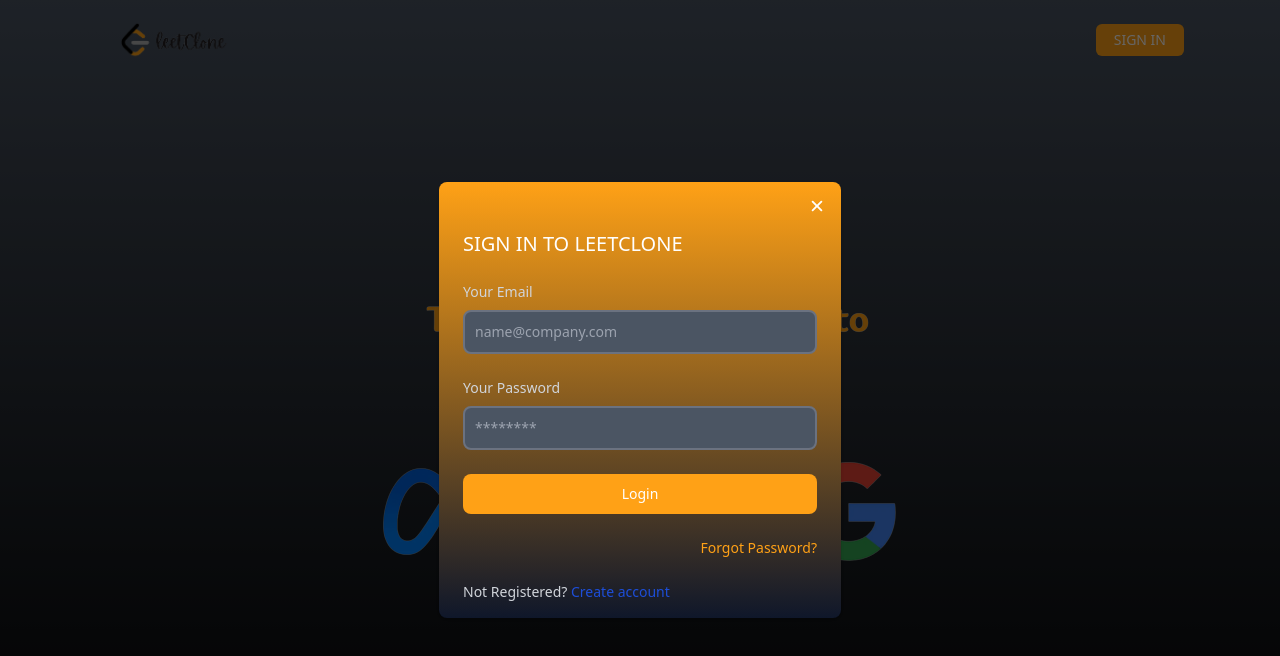
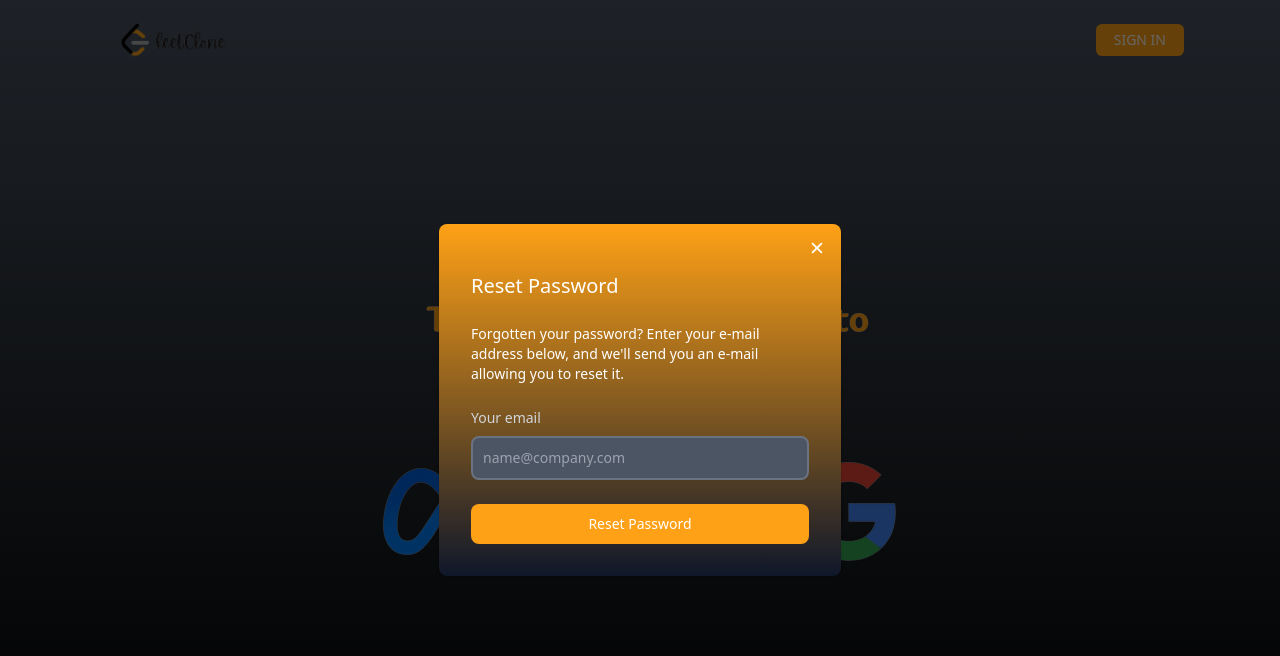
Before and after one commit to abdulApp/arcode_hub, a Next.js app: page /auth in a window 1280 px wide. Shown: the top 656 px of the page. Built offline with nearby package versions, Linux system fonts and the light colour scheme.

Commit message:
finish the form desgin in login, signup and reset password pages

```diff
--- a/src/components/Modals/AuthModal.tsx
+++ b/src/components/Modals/AuthModal.tsx
@@ -1,6 +1,10 @@
 import React, { useEffect } from "react";
+
+import Login from "./Login";
+import Signup from "./Signup";
+import ResetPassword from "./ResetPassword";
+
 import { IoClose } from "react-icons/io5";
-import Login from "./Login";
 
 type AuthModalProps = {};
 
@@ -23,12 +27,12 @@
                 <IoClose className="h-5 w-5" />
               </button>
             </div>
-            <Login />
+            {/* <Login /> */}
+            {/* <Signup /> */}
+            <ResetPassword />
             {/* {authModal.type === "login" ? (
             ) : authModal.type === "register" ? (
-              <Signup />
             ) : (
-              <ResetPassword />
             )} */}
           </div>
         </div>
--- a/src/components/Modals/ResetPassword.tsx
+++ b/src/components/Modals/ResetPassword.tsx
@@ -3,6 +3,41 @@
 type ResetPasswordProps = {};
 
 const ResetPassword: React.FC<ResetPasswordProps> = () => {
-  return <div>Have a good coding</div>;
+  return (
+    <form
+      className="space-y-6 px-6 lg:px-8 pb-4 sm:pb-6 xl:pb-8"
+      // onSubmit={handleReset}
+    >
+      <h3 className="text-xl font-medium  text-white">Reset Password</h3>
+      <p className="text-sm text-white ">
+        Forgotten your password? Enter your e-mail address below, and we&apos;ll
+        send you an e-mail allowing you to reset it.
+      </p>
+      <div>
+        <label
+          htmlFor="email"
+          className="text-sm font-medium block mb-2 text-gray-300"
+        >
+          Your email
+        </label>
+        <input
+          type="email"
+          name="email"
+          // onChange={(e) => setEmail(e.target.value)}
+          id="email"
+          className="border-2 outline-none sm:text-sm rounded-lg focus:ring-blue-500 focus:border-blue-500 block w-full p-2.5 bg-gray-600 border-gray-500 placeholder-gray-400 text-white"
+          placeholder="name@company.com"
+        />
+      </div>
+
+      <button
+        type="submit"
+        className={`w-full text-white  focus:ring-4 focus:ring-blue-300 font-medium rounded-lg text-sm px-5 py-2.5 text-center
+                bg-brand-orange hover:bg-brand-orange-s `}
+      >
+        Reset Password
+      </button>
+    </form>
+  );
 };
 export default ResetPassword;
--- a/src/components/Modals/Signup.tsx
+++ b/src/components/Modals/Signup.tsx
@@ -1,8 +1,76 @@
 import React from "react";
 
-type SingnupProps = {};
+type SignupProps = {};
 
-const Singnup: React.FC<SingnupProps> = () => {
-  return <div>Have a good coding</div>;
+const Signup: React.FC<SignupProps> = () => {
+  return (
+    <form className="space-y-6 px-6 pb-4">
+      <h3 className="text-xl font-medium text-white uppercase">
+        Registered to leetclone
+      </h3>
+      {/* EMAIL */}
+      <div>
+        <label
+          htmlFor="email"
+          className="text-sm font-medium block mb-2 text-gray-300"
+        >
+          Email
+        </label>
+        <input
+          type="email"
+          name="email"
+          id="email"
+          className="border-2 outline-none sm:text-sm rounded-lg focus:ring-blue-500 focus:border-blue-500 block w-full p-2.5 bg-gray-600 border-gray-500 placeholder-gray-400 text-white"
+          placeholder="name@company.com"
+        />
+      </div>
+      {/* NAME */}
+      <div>
+        <label
+          htmlFor="displayname"
+          className="text-sm font-medium block mb-2 text-gray-300"
+        >
+          Display Name
+        </label>
+        <input
+          type="displayname"
+          name="displayname"
+          id="displayname"
+          className="border-2 outline-none sm:text-sm rounded-lg focus:ring-blue-500 focus:border-blue-500 block w-full p-2.5 bg-gray-600 border-gray-500 placeholder-gray-400 text-white"
+          placeholder="Abdul Alamoudi"
+        />
+      </div>
+      {/* PASSWORD */}
+      <div>
+        <label
+          htmlFor="password"
+          className="text-sm font-medium block mb-2 text-gray-300"
+        >
+          Password
+        </label>
+        <input
+          type="password"
+          name="password"
+          id="password"
+          className="border-2 outline-none sm:text-sm rounded-lg focus:ring-blue-500 focus:border-blue-500 block w-full p-2.5 bg-gray-600 border-gray-500 placeholder-gray-400 text-white"
+          placeholder="********"
+        />
+      </div>
+
+      <button
+        type="submit"
+        className="w-full text-white focus:ring-blue-300 font-medium rounded-lg text-sm px-5 py-2.5 text-center bg-brand-orange hover:bg-brand-orange-s"
+      >
+         Registered
+      </button>
+
+      <div className="text-sm font-medium text-gray-300">
+        Already have an account?{" "}
+        <a href="#" className="text-blue-700 hover:underline">
+          Log In
+        </a>
+      </div>
+    </form>
+  );
 };
-export default Singnup;
+export default Signup;
```
